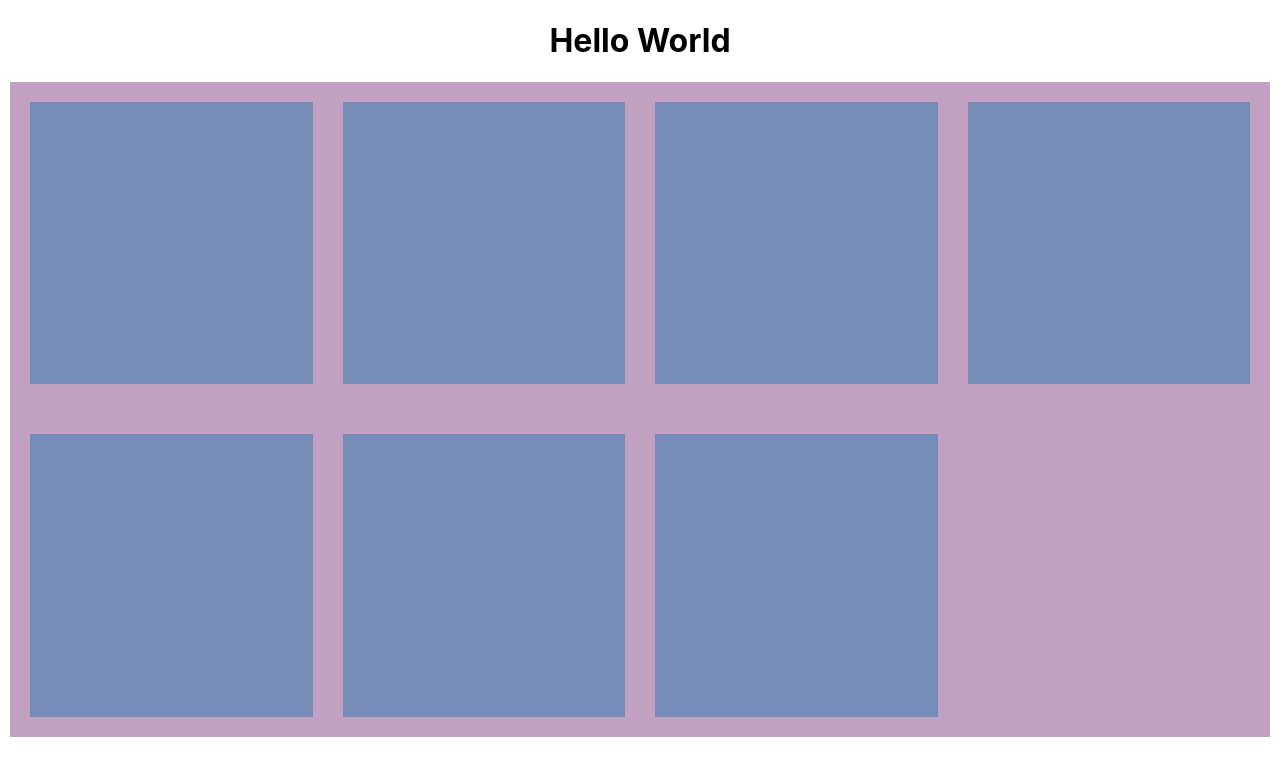
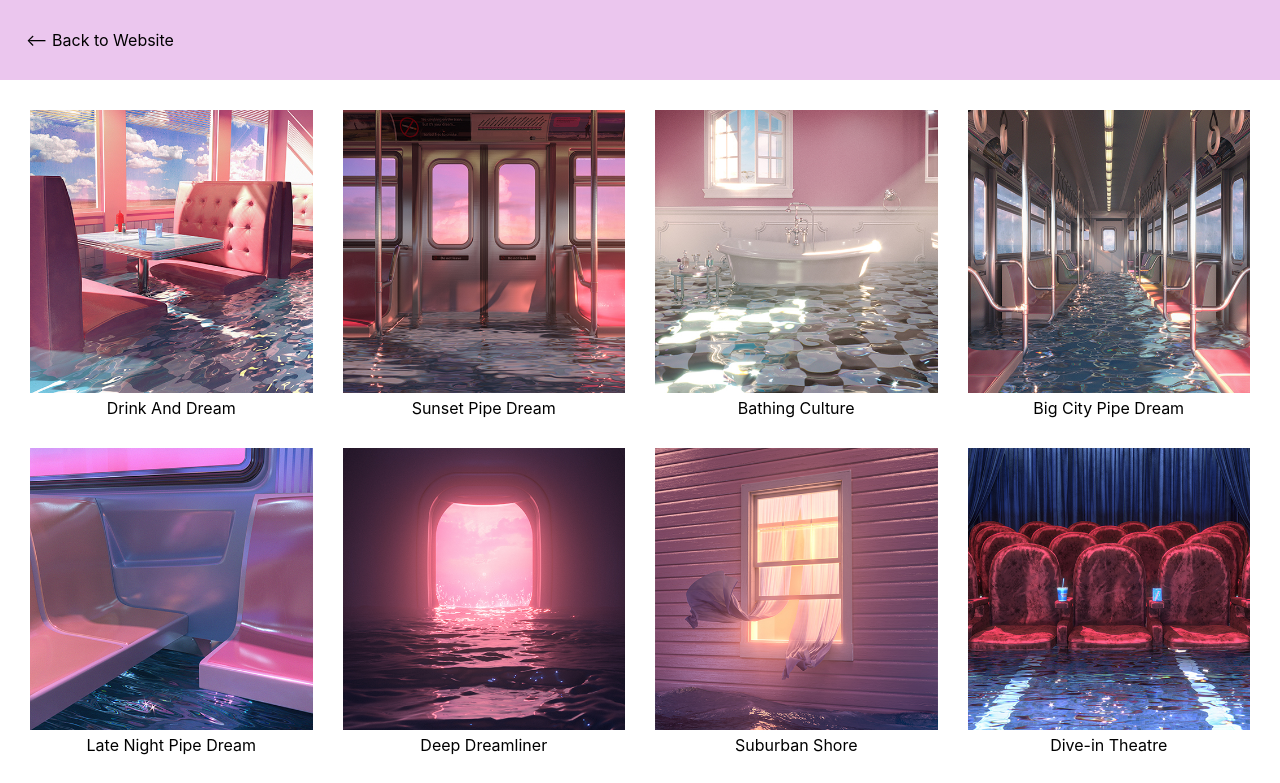
Before and after one commit to Haydilliams/download-page, a React (Create React App) app: page / in a window 1280 px wide. Shown: the top 783 px of the page. Built offline with nearby package versions, Linux system fonts and the light colour scheme.

Commit message:
Added basic style and responsie layout for photo grids

```diff
--- a/src/App.js
+++ b/src/App.js
@@ -1,33 +1,27 @@
 import React from 'react';
 import './App.css';
 import './App.scss';
-import PhotoGrid from './PhotoGrid.js';
-
-
+import PhotoBlock from './PhotoBlock';
 
 function App() {
   return (
     <div className="App">
-      <h1>Hello World</h1>
+      <div className="header">
+        <div> {"<--"} Back to Website</div>
+      </div>
       <div className='wrapper'>
-        <div></div>
-        <div></div>
-        <div></div>
-        <div></div>
-        <div></div>
-        <div></div>
-        <div></div>
+        <PhotoBlock imageName='Drink_And_Dream' />
+        <PhotoBlock imageName='Sunset_Pipe_Dream' />
+        <PhotoBlock imageName='Bathing_Culture' />
+        <PhotoBlock imageName='Big_City_Pipe_Dream' />
+        <PhotoBlock imageName='Late_Night_Pipe_Dream' />
+        <PhotoBlock imageName='Deep_Dreamliner' />
+        <PhotoBlock imageName='Suburban_Shore' />
+        <PhotoBlock imageName='Dive-in_Theatre' />
+        <PhotoBlock imageName='Sleep_Street_Station' />
+        <PhotoBlock imageName='Summer_Games' />
+        <PhotoBlock imageName='Sign_of_The_Times' />
       </div>
-      {/*
-      <ul class="flex-container">
-        <li class="flex-item">1</li>
-        <li class="flex-item">2</li>
-        <li class="flex-item">3</li>
-        <li class="flex-item">4</li>
-        <li class="flex-item">5</li>
-        <li class="flex-item">6</li>
-      </ul>
-      */}
     </div>
   );
 }
--- a/src/App.scss
+++ b/src/App.scss
@@ -1,7 +1,16 @@
-// Skeleton responsive layout for mobile
+.header {
+    display: grid;
+    grid-template-columns: 200px;
+    width: 100%;
+    height: 10vmin;
+    background-color: #ebc6ee;
+}
+
+.header > div {
+    margin: auto;
+}
 
 .wrapper {
-    background-color: #c1a0c2;
     display: grid;
     grid-template-columns: repeat(1, auto);
     grid-gap: 50px;
@@ -10,11 +19,49 @@
 
   }
 
-  .wrapper > div {
-    background-color: #758bb8;
+  .photo-wrapper {
+    position: relative;
+    display: grid;
+    grid-template-rows: repeat(2, auto);
+    grid-gap: 5px;
+
+  }
+
+  .photo-background {
+    position: relative;
     width: 100%;
     padding-top: 100%; /* 1:1 Aspect Ratio */
     margin: auto;
+    background-color: rgb(204, 255, 252);
+  }
+
+  .photo-background > img {
+    position: absolute;
+    top: 0;
+    left: 0;
+    width: 100%;
+  }
+
+  .photo-text {
+    position: absolute;
+    top: 100%;
+    left: 0;
+    right: 0;
+  }
+
+  .photo-background:hover {
+    animation-duration: .5s;
+    animation-name: hover-anim;
+    animation-fill-mode: forwards
+  }
+
+  @keyframes hover-anim {
+      from {
+        opacity: 1;
+      }
+      to {
+        opacity: .5;
+      }
   }
 
   @media screen and (min-width: 568px) {
```
